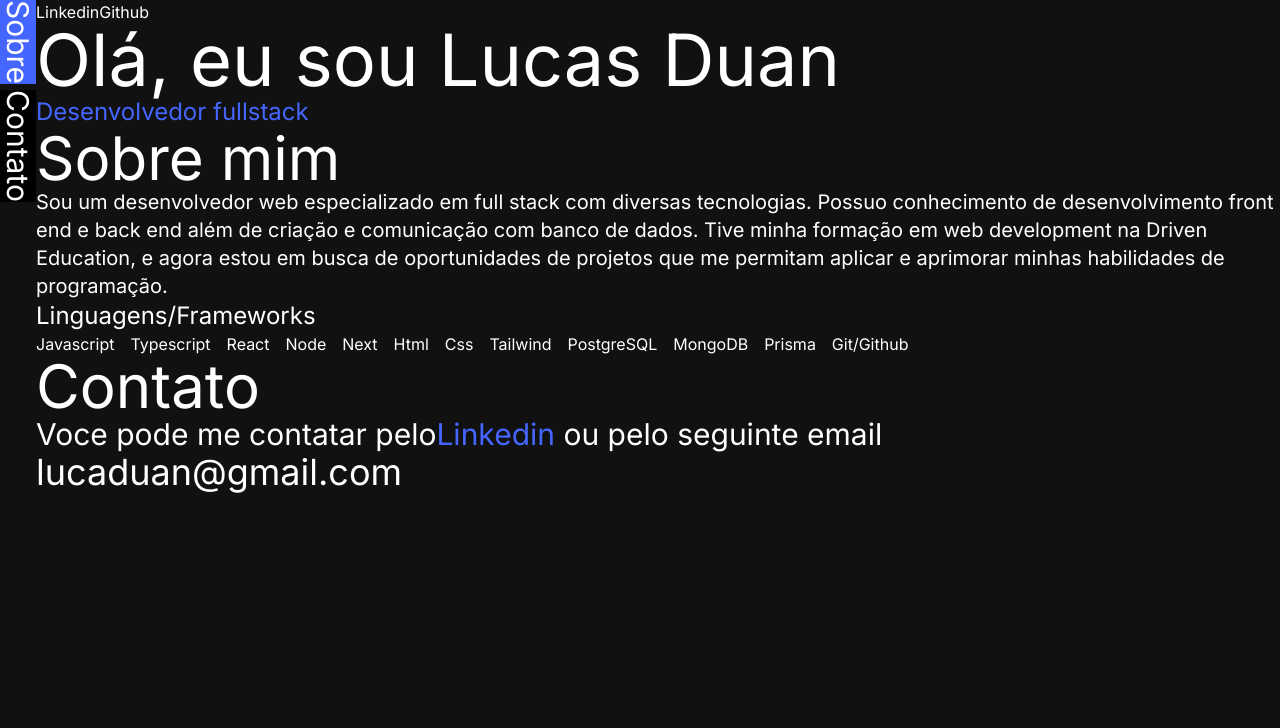
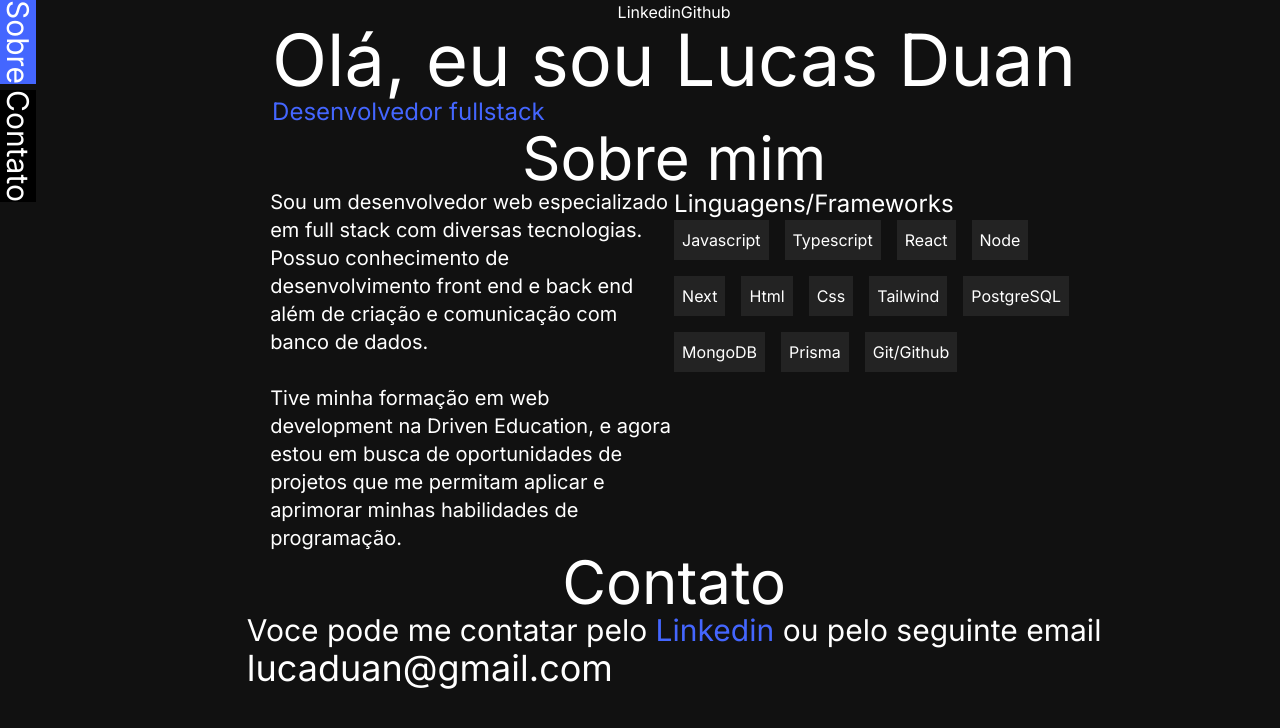
Before and after one commit to duanzin/portfolio, a Next.js app: page / in a window 1280 px wide. Shown: the top 728 px of the page. Built offline with nearby package versions, Linux system fonts and the light colour scheme.

Commit message:
style: modified styling of about me section

```diff
--- a/src/app/page.js
+++ b/src/app/page.js
@@ -17,38 +17,46 @@ export default function Home() {
   ];
 
   return (
-    <main>
+    <main className="w-full flex flex-col items-center">
       <header>
         <Link href="https://www.linkedin.com/in/lucasduan/">Linkedin</Link>
         <Link href="https://github.com/duanzin">Github</Link>
       </header>
-      <section>
+      <section className="w-fit">
         <h1 className="text-7xl">Olá, eu sou Lucas Duan</h1>
         <span className="text-2xl text-[#4466ff]">Desenvolvedor fullstack</span>
       </section>
-      <section id="sobre">
-        <h2 className="text-6xl">Sobre mim</h2>
-        <div>
-          <p className="text-xl">
+      <section id="sobre" className="w-8/12">
+        <h2 className="text-6xl w-fit mx-auto">Sobre mim</h2>
+        <div className="flex">
+          <p className="text-xl w-1/2">
             Sou um desenvolvedor web especializado em full stack com diversas
             tecnologias. Possuo conhecimento de desenvolvimento front end e back
-            end além de criação e comunicação com banco de dados. Tive minha
-            formação em web development na Driven Education, e agora estou em
-            busca de oportunidades de projetos que me permitam aplicar e
-            aprimorar minhas habilidades de programação.
+            end além de criação e comunicação com banco de dados.
+            <br />
+            <br />
+            Tive minha formação em web development na Driven Education, e agora
+            estou em busca de oportunidades de projetos que me permitam aplicar
+            e aprimorar minhas habilidades de programação.
           </p>
-          <div>
+          <div className="w-1/2">
             <h3 className="text-2xl">Linguagens/Frameworks</h3>
             <Skills languages={languages} />
           </div>
         </div>
       </section>
       <section id="contato">
-        <h2 className="text-6xl">Contato</h2>
+        <h2 className="text-6xl w-fit mx-auto">Contato</h2>
         <p className="text-3xl">
           Voce pode me contatar pelo
-          <Link href="https://www.linkedin.com/in/lucasduan/" className="text-[#4466ff]">Linkedin</Link> ou
-          pelo seguinte email
+          <Link
+            href="https://www.linkedin.com/in/lucasduan/"
+            className="text-[#4466ff]"
+          >
+            {" "}
+            Linkedin{" "}
+          </Link>
+          ou pelo seguinte email
         </p>
         <span className="text-4xl">lucaduan@gmail.com</span>
       </section>
@@ -58,9 +66,13 @@ export default function Home() {
 
 function Skills(props) {
   return (
-    <ul className="flex gap-4">
+    <ul className="flex gap-4 flex-wrap">
       {props.languages.map((language) => {
-        return <li key={language}>{language}</li>;
+        return (
+          <li key={language} className="bg-[#232323] p-2 inline">
+            {language}
+          </li>
+        );
       })}
     </ul>
   );
```
